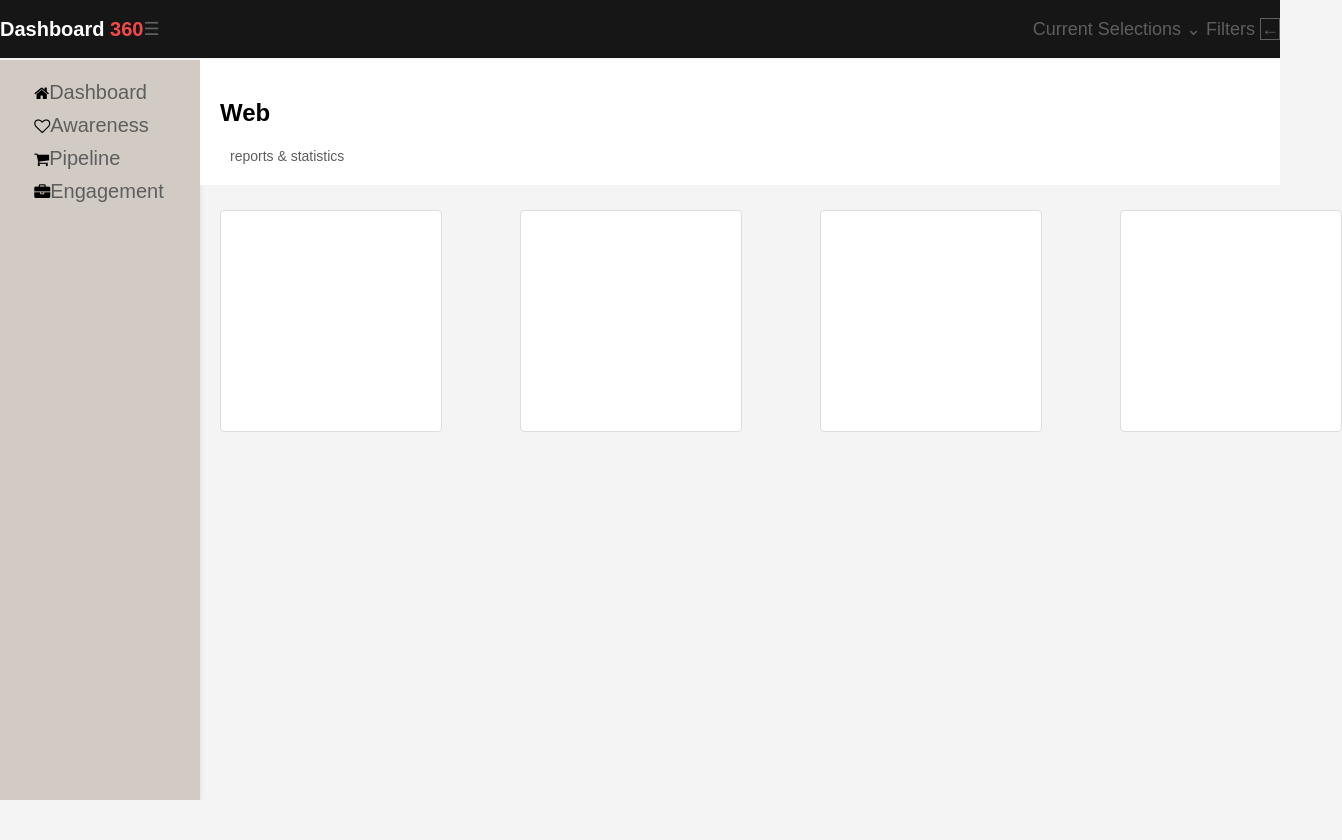
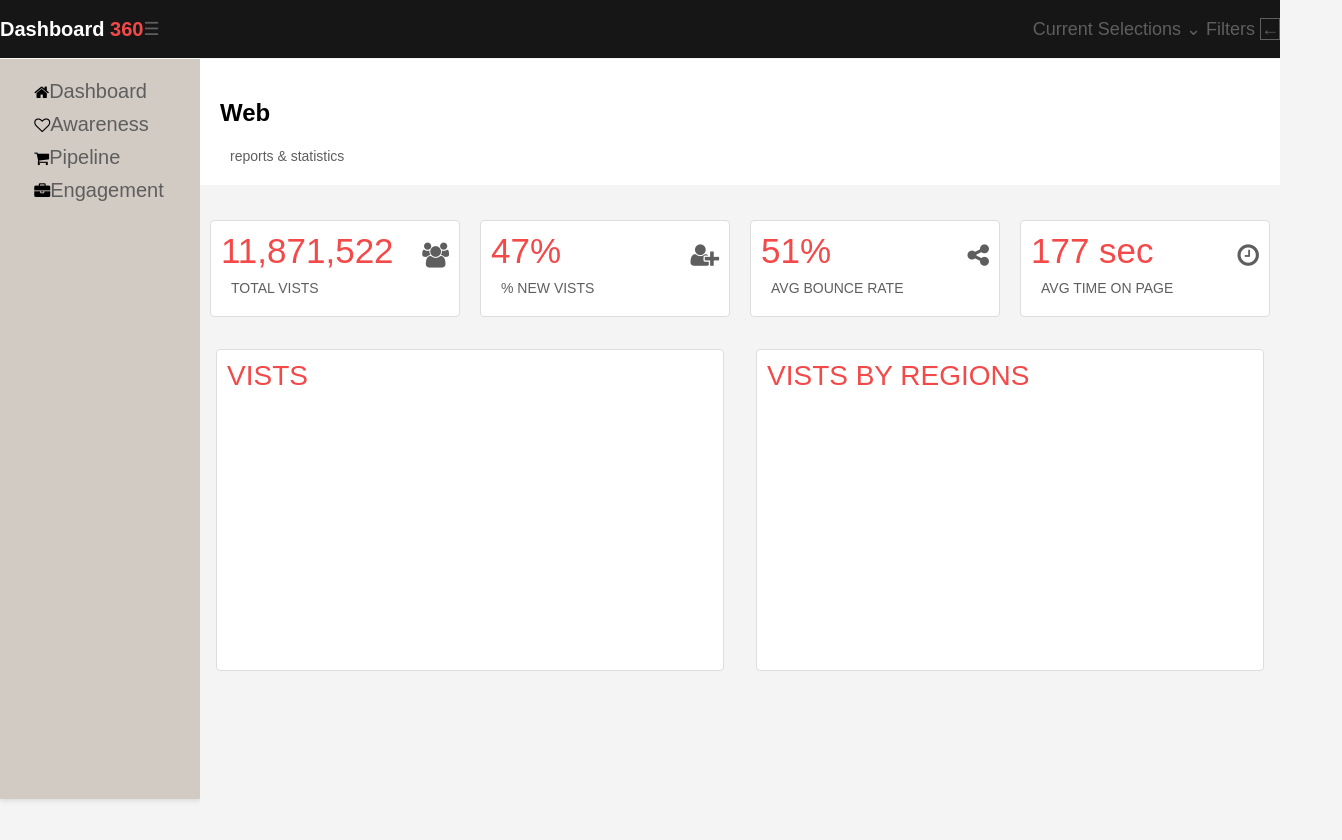
Before and after one commit to Frost-Levi/Project-SASS-Dashboard, a plain HTML site: page index.html in a window 1280 px wide. Shown: the whole page, 1342 px wide, since content can reach past the window. Before the commit the page ends 800 px from the top, so only its background shows below. Drawn offline with Linux system fonts and the light colour scheme.

Commit message:
Codded More stuff

```diff
--- a/index.html
+++ b/index.html
@@ -9,20 +9,19 @@
 </head>
 <body>
     <iframe src="Topbar.html" width="100%" height="80px" style="border:none;"></iframe>
-    <div class="sidenav">
-        <ul class="fa-ul">
-            <li><i class="fa fa-home"></i><a href="index.html" target="_top">Dashboard</a></li>
-            <li><i class="fa fa-heart-o"></i><a href="#" target="_top">Awareness</a></li>
-             <li><i class="fa fa-shopping-cart"></i><a href="#">Pipeline</a></li>
-            <li><i class="fa fa-briefcase"></i><a href="#">Engagement</a></li>
-         </ul>
-    </div>
+    <iframe src="sidebar.html" width="200px" height="100%" style="border:none; position:absolute; top:59px; left:0;"></iframe>
     <div id="top">
         <h2>Web</h2><span>reports & statistics</span>
     </div>
-    <div class="box1"></div>
-    <div class="box2"></div>
-    <div class="box3"></div>
-    <div class="box4"></div>
+    <div class ="topdash">
+    <div class="box">11,871,522 <i class="fa fa-users"></i><span> TOTAL VISTS</span></div>
+    <div class="box">47% <i class="fa fa-user-plus"></i><span> % NEW VISTS</span></div>
+    <div class="box">51% <i class="fa fa-share-alt"></i><span> AVG BOUNCE RATE</span></div>
+    <div class="box">177 sec <i class="fa fa-clock-o"></i><span> AVG TIME ON PAGE</span></div>
+    </div>
+    <div class ="bottomdash">
+    <div class="box">VISTS</div>
+    <div class="box">VISTS BY REGIONS</div>
+    </div>
 </body>
 </html>
--- a/sidebar.html
+++ b/sidebar.html
@@ -8,6 +8,13 @@
     <title>Sidebar</title>
 </head>
 <body>
-
+    <div class="sidenav">
+        <ul class="fa-ul">
+            <li><i class="fa fa-home"></i><a href="index.html" target="_top">Dashboard</a></li>
+            <li><i class="fa fa-heart-o"></i><a href="sidebar.html" target="_top">Awareness</a></li>
+             <li><i class="fa fa-shopping-cart"></i><a href="#" target="_top">Pipeline</a></li>
+            <li><i class="fa fa-briefcase"></i><a href="#" target="_top">Engagement</a></li>
+         </ul>
+    </div>
 </body>
 </html>
--- a/style.scss
+++ b/style.scss
@@ -1,14 +1,16 @@
 $textcolor: rgb(243, 73, 73);
 $textcolor2: rgb(94, 94, 94);
 
-@mixin theme {
+@mixin boxtheme($height: 75px, $width: 300px) {
     background-color: white;
     border: 1px solid #ddd;
-    height: 200px;
-    width: 200px;
+    height: $height;
+    width: $width;
     border-radius: 4px;
     padding: 10px;
     margin: 10px 0;
+    color: $textcolor;
+    font-size: 35px;
 }
 
 header {
@@ -50,12 +52,13 @@ header {
     padding-top: 0px;
     margin-top: 0px;
     position: absolute;
-    top: 60px;
+    top: 0px;
      box-shadow: 0 2px 5px rgba(0, 0, 0, 0.1);
     a {
         text-decoration: none;
         color: $textcolor2;
         font-size: 20px;
+        pointer-events: all;
     }
 }
 
@@ -63,6 +66,7 @@ body {
     margin: 0;
     font-family: Arial;
     background-color: #f4f4f4;
+    pointer-events: none;
 }
 #top {
     padding: 20px;
@@ -82,27 +86,48 @@ li {
         padding-top: 5px;
         padding-bottom: 5px;
     }
-.box1 {
+
+.topdash{
     position: absolute;
-    top: 200px;
-    left: 220px;
-    @include theme;
+    left: 200px;
+    width: calc(100% - 200px);
+    display: flex;
+    .box {
+        @include boxtheme;
+    display: flex;
+    margin: 10px;
+    flex-wrap: wrap;
+    }
+    span {
+        margin-left: 10px;
+        font-size: 14px;
+        color: $textcolor2;
+        margin-right: 80px;
+
+    }
+    i {
+        margin-left: auto;
+        color: $textcolor2;
+        font-size: 25px;
+        align-self: center;
+    }
 }
-.box2 {
-    position: absolute;
-    top: 200px;
-    left: 520px;
-    @include theme;
+.bottomdash {
+    margin-left: 200px;
+    width: calc(100% - 200px);
+    height: 400px;
+    margin-top: 100px;
+
+
+    display: flex;
+    justify-content: space-around;
+    align-items: center;
+    .box {
+        @include boxtheme(300px, 45%);
+        float: right;
+        font-size: 28px;
+
+
+    }
+
 }
-.box3 {
-    position: absolute;
-    top: 200px;
-    left: 820px;
-    @include theme;
-}
-.box4 {
-    position: absolute;
-    top: 200px;
-    left: 1120px;
-    @include theme;
-}
```
Also changed, not shown: style.css.
